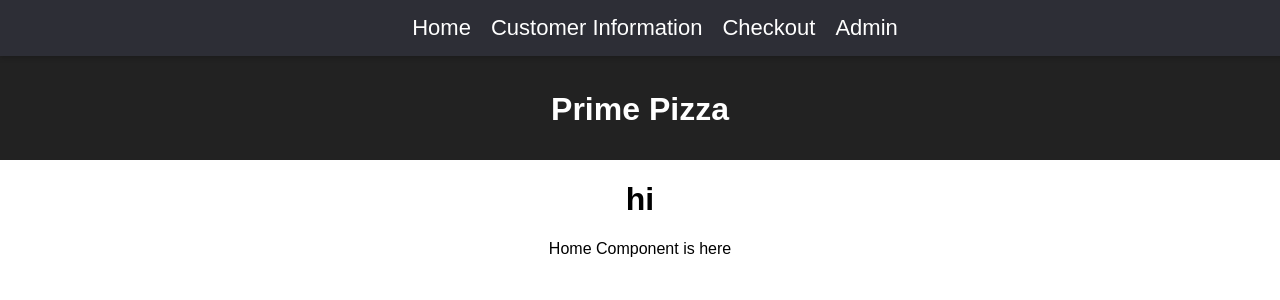
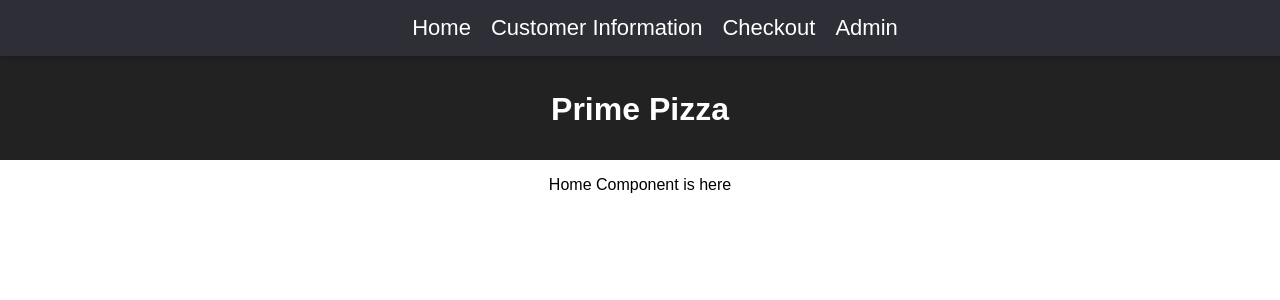
Before and after one commit to abdullahia0215/redux-pizza-parlor, a React (Create React App) app: page /checkout in a window 1280 px wide. Shown: the top 300 px of the page. Built offline with nearby package versions, Linux system fonts and the light colour scheme.

Commit message:
added home and pizza menu components. still no pizza coming tthrough

```diff
--- a/src/components/App/App.jsx
+++ b/src/components/App/App.jsx
@@ -65,7 +65,7 @@ const postOrder = () => {
         </nav>
         <Switch>
         <Route path="/" exact>
-          <Home />
+          <Home displayPizza={displayPizza} />
           <p>Home Component is here</p>
         </Route>
         <Route path="/customer" exact>
--- a/src/components/Home/Home.jsx
+++ b/src/components/Home/Home.jsx
@@ -1,3 +1,15 @@
-export default function Home(){
-    return(<h1>hi</h1>)
+import PizzaMenu from "../PizzaMenu/PizzaMenu";
+import React from "react";
+import { useSelector, useDispatch } from "react-redux";
+export default function Home(displayPizza) {
+  const pList = useSelector((store) => store.pizzaReducer);
+  console.log(pList);
+
+  return (
+    <div>
+      {pList.map((name, id) => {
+        <PizzaMenu key={id} />;
+      })}
+    </div>
+  );
 }
--- /dev/null
+++ b/src/components/PizzaMenu/PizzaMenu.jsx
@@ -0,0 +1,14 @@
+import React from "react";
+import { useDispatch } from "react-redux";
+
+export default function PizzaMenu(pizza) {
+  const dispatch = useDispatch();
+
+  console.log(pList);
+dispatch({ type: "SET_PIZZA", payload: pizza}) //DOUBLE CHECK PAYLOAD TERMINOLOGY
+  return (<div>
+    <div>{pizza.image_path} {pizza.name} {pizza.descriptionz} {pizza.price}
+    <button onClick={addToCart}>add/remove</button>
+    </div>
+    </div>
+)}
```
Also changed, not shown: src/index.js (line endings or trailing spaces).
